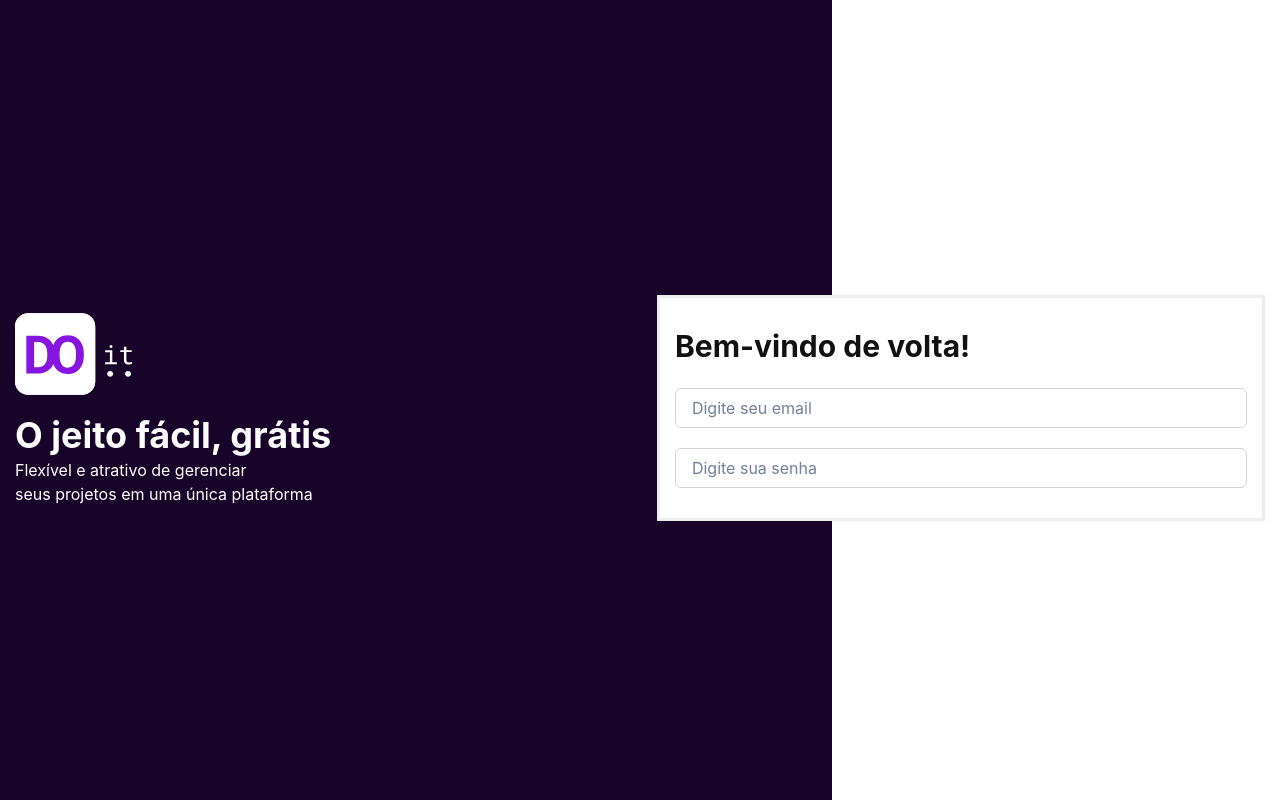
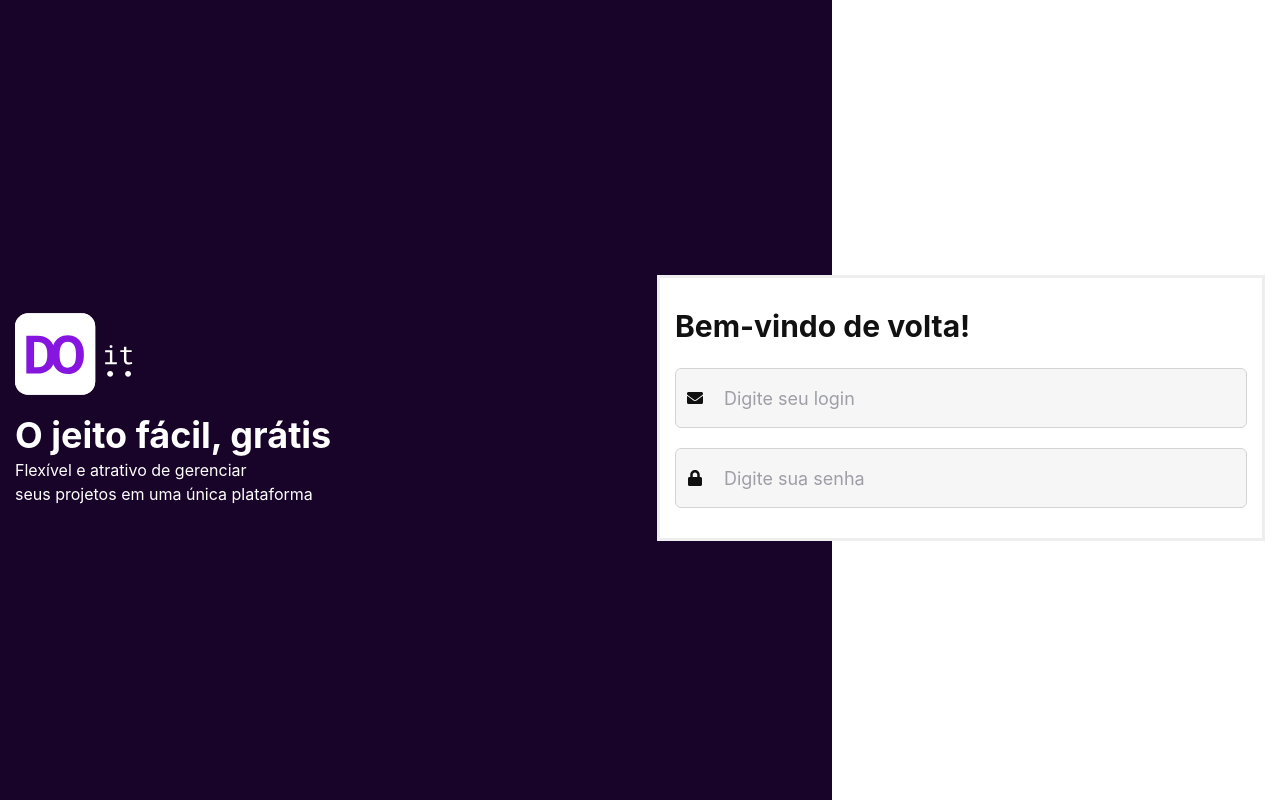
Before and after one commit to pvillor/do-it, a React (Create React App) app: page / in a window 1280 px wide. Built offline with nearby package versions, Linux system fonts and the light colour scheme.

Commit message:
feat: styled input component

```diff
--- a/src/components/Form/input.tsx
+++ b/src/components/Form/input.tsx
@@ -8,22 +8,46 @@
 	InputGroup,
 } from "@chakra-ui/react";
 
-import { FaExclamation } from "react-icons/fa";
+import { useState, useEffect, useCallback, useRef } from "react";
+import { FieldError } from "react-hook-form";
+import { IconType } from "react-icons";
 
-import { useState, useEffect, useCallback, useRef } from "react";
+interface InputProps extends ChakraInputProps {
+	name: string;
+	label?: string;
+	error?: FieldError | null;
+	icon?: IconType;
+}
 
-export const Input = () => {
+export const Input = ({
+	name,
+	label,
+	error = null,
+	icon: Icon,
+	...rest
+}: InputProps) => {
 	return (
 		<FormControl>
-			<FormLabel>Label</FormLabel>
+			{!!label && <FormLabel>{label}</FormLabel>}
 
 			<InputGroup flexDirection="column">
-				<InputLeftElement mt="2.5">
-					<FaExclamation />
-				</InputLeftElement>
-				<ChakraInput placeholder="Email" />
+				{Icon && (
+					<InputLeftElement mt="2.5">
+						<Icon />
+					</InputLeftElement>
+				)}
+				<ChakraInput
+					name={name}
+					bg="gray.50"
+					variant="outline"
+					_hover={{ bgColor: "gray.100" }}
+					_placeholder={{ color: "gray.300" }}
+					size="lg"
+					h="60px"
+					{...rest}
+				/>
 
-				<FormErrorMessage>Erro</FormErrorMessage>
+				{!!error && <FormErrorMessage>{error.message}</FormErrorMessage>}
 			</InputGroup>
 		</FormControl>
 	);
--- a/src/pages/Login/Login.tsx
+++ b/src/pages/Login/Login.tsx
@@ -1,15 +1,17 @@
-import {
-	Flex,
-	Grid,
-	Heading,
-	Image,
-	Input,
-	Text,
-	VStack,
-} from "@chakra-ui/react";
+import { Flex, Grid, Heading, Image, Text, VStack } from "@chakra-ui/react";
 import LogoPrimary from "../../assets/logo-primary.svg";
+import { Input } from "../../components/Form/input";
+import { useForm } from "react-hook-form";
+import { FaEnvelope, FaLock } from "react-icons/fa";
 
-export const Login = () => (
+export const Login = () => {
+	const {
+		formState: { errors },
+		register,
+		handleSubmit,
+	} = useForm();
+
+	return (
 		<Flex
 			padding="10px 15px"
 			alignItems="center"
@@ -43,10 +45,19 @@
 				>
 					<Heading size="lg">Bem-vindo de volta!</Heading>
 					<VStack mt="6" spacing="5">
-					<Input placeholder="Digite seu email" />
-					<Input placeholder="Digite sua senha" />
+						<Input
+							placeholder="Digite seu login"
+							icon={FaEnvelope}
+							name="email"
+						/>
+						<Input
+							placeholder="Digite sua senha"
+							icon={FaLock}
+							{...register("password")}
+						/>
 					</VStack>
 				</Grid>
 			</Flex>
 		</Flex>
 	);
+};
```
Lines whose indentation alone changed are shown as unchanged.
